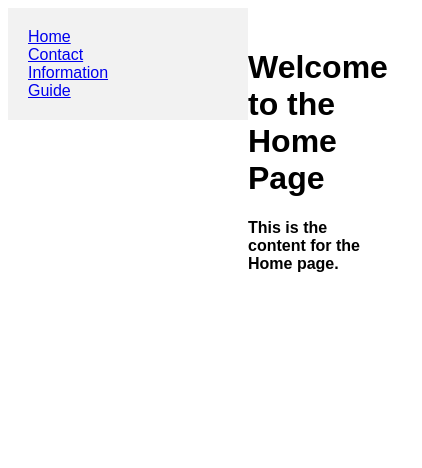
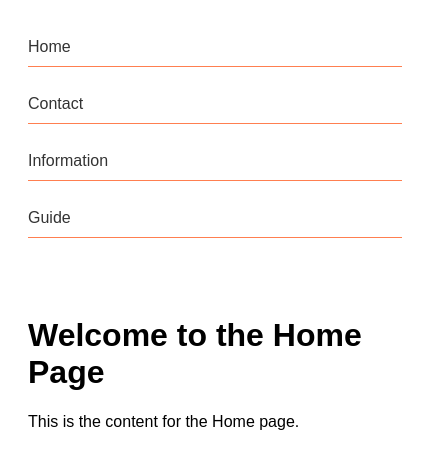
Before and after one commit to rokeyasultana/job-freak, a plain HTML site: page index.html in a window 390 px wide. Shown: the whole page, 422 px wide, since content can reach past the window. Drawn offline with Linux system fonts and the light colour scheme.

Commit message:
add style

```diff
--- a/index.html
+++ b/index.html
@@ -1,32 +1,57 @@
 <!DOCTYPE html>
 <html>
 <head>
+
   <title>Left Panel Example</title>
+
   <style>
     /* Basic styling for demonstration purposes */
     body {
       font-family: Arial, sans-serif;
+
     }
-    #left-panel {
+   #left-panel {
       float: left;
       width: 200px;
-      background-color: #f2f2f2;
+
       padding: 20px;
+
     }
-
+    #left-panel .nav-link {
+      display: block;
+      color: #333;
+      text-decoration: none;
+      padding: 10px 0;
+      border-bottom: 1px solid coral;
+    }
+    #left-panel .nav-link:hover {
+      background-color: #ddd;
+    }
+    #left-panel .nav-link.active {
+      font-weight: bold;
+      background-color: #eaeaea;
+    }
     #content {
-      margin-left: 220px;
+      margin-left: 250px;
       padding: 20px;
     }
     /* Styling for the active link */
-    .active {
-      font-weight: bold;
-    }
     .content-section {
       display: none;
     }
     .content-section.active {
       display: block;
+    }
+
+      /* Responsive styles */
+      @media (max-width: 768px) {
+      #left-panel {
+        float: none;
+        width: 100%;
+      }
+      #content {
+        margin-left: 0;
+      }
     }
   </style>
 </head>
```
